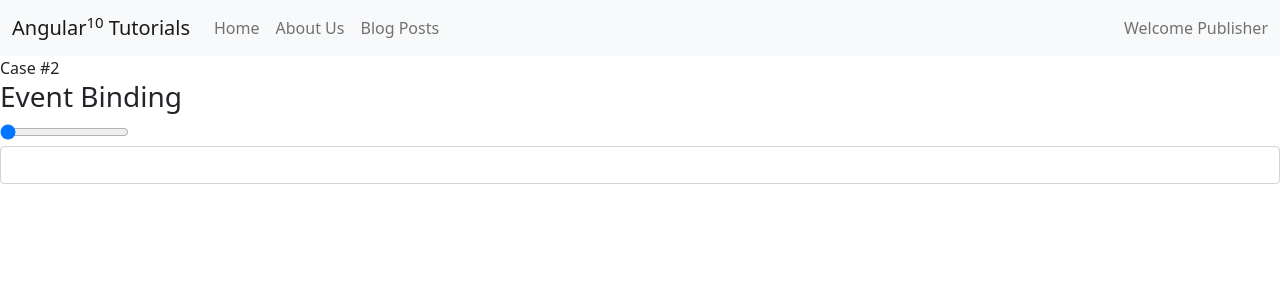
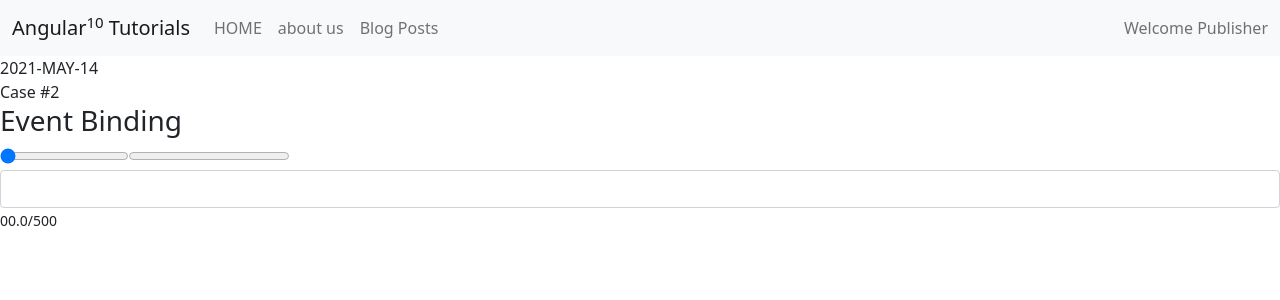
Before and after one commit to guruprakash-c/ng11, an Angular app: page / in a window 1280 px wide. Shown: the top 300 px of the page. Built offline with nearby package versions, Linux system fonts and the light colour scheme.

Commit message:
Two way binding and Pipes is completed

```diff
--- a/src/app/app.component.html
+++ b/src/app/app.component.html
@@ -1,6 +1,6 @@
 <headersec></headersec>
 <main>
-
+  <time>{{ todaysDate | date : 'yyyy-MMMM-dd' | uppercase}}</time>
   <div [ngSwitch]="isAdded" title="{{isAdded}}">
     <section *ngSwitchCase="1">Case #1</section>
     <section *ngSwitchCase="2">Case #2</section>
@@ -10,6 +10,9 @@
   </div>
   <h3>Event Binding</h3>
   <input type="range" (change)="OnChange($event)" min="1" max="5" value="1" step="1"/>
-  <p class="bg-info text-white rounded-pill px-2 py-2" *ngIf="currVal != 0">Your value is: {{currVal}}</p>
-  <input type="text" (blur)="OnBlur($event)" class="form-control"/>
+  <p class="bg-info text-white rounded-pill px-2 py-2" *ngIf="currVal != 0">Your value is: {{currVal | currency : 'JPY'}}</p>
+  <p class="bg-info text-white rounded-pill px-2 py-2" *ngIf="currVal != 0">Your value is: {{currVal | percent : '2.1-2'}}</p>
+  <progress min="0" max="10" step="1" value="{{currVal | number}}"></progress>
+  <input type="text" (blur)="OnBlur($event)" [(ngModel)]="userName" class="form-control" maxlength="500"/>
+  <small>{{userName.length | number: '2.1-2'}}/500</small>
 </main>
--- a/src/app/app.component.ts
+++ b/src/app/app.component.ts
@@ -7,15 +7,19 @@ import { Component, VERSION } from '@angular/core';
 })
 export class AppComponent {
   name = 'Angular ' + VERSION.major;
+  todaysDate = new Date();
   isAdded = randomVals(1, 6);
   currVal = 0;
+  userName = '';
   OnChange = (eve: any) => {
     this.currVal = parseInt(eve.target.value) + 1;
     return this.currVal;
   };
   OnBlur = (e: any)=>{
+    debugger;
     if(e.target.value != undefined && e.target.value != null && e.target.value != ''){
-      alert('You have entered '+e.target.value.length+' character(s). ');
+      this.userName = e.target.value;
+      alert('You have entered '+this.userName.length+' character(s). ');
     }
     else{
       e.target.focus();
--- a/src/app/header/header.component.html
+++ b/src/app/header/header.component.html
@@ -31,10 +31,10 @@
         <ul class="navbar-nav me-auto mb-2 mb-lg-0" *ngFor="let m of menuItems">
           <li class="nav-item" *ngIf="m.home">
             <a class="nav-link" [attr.aria-current]="'curPg'" href="{{m.home.link}}"
-              [title]="m.home.textToDisplay">{{m.home.textToDisplay}}</a>
+              [title]="m.home.textToDisplay">{{m.home.textToDisplay | uppercase}}</a>
           </li>
           <li class="nav-item" *ngIf="m.about">
-            <a class="nav-link" href="{{m.about.link}}" [title]="m.about.textToDisplay">{{m.about.textToDisplay}}</a>
+            <a class="nav-link" href="{{m.about.link}}" [title]="m.about.textToDisplay">{{m.about.textToDisplay | lowercase}}</a>
           </li>
           <li class="nav-item" *ngIf="m.blog">
             <a class="nav-link" href="{{m.blog.link}}" [title]="m.blog.textToDisplay">{{m.blog.textToDisplay}}</a>
@@ -47,3 +47,4 @@
     </div>
   </div>
 </nav>
+<!-- {{menuItems | json}} -->
```
